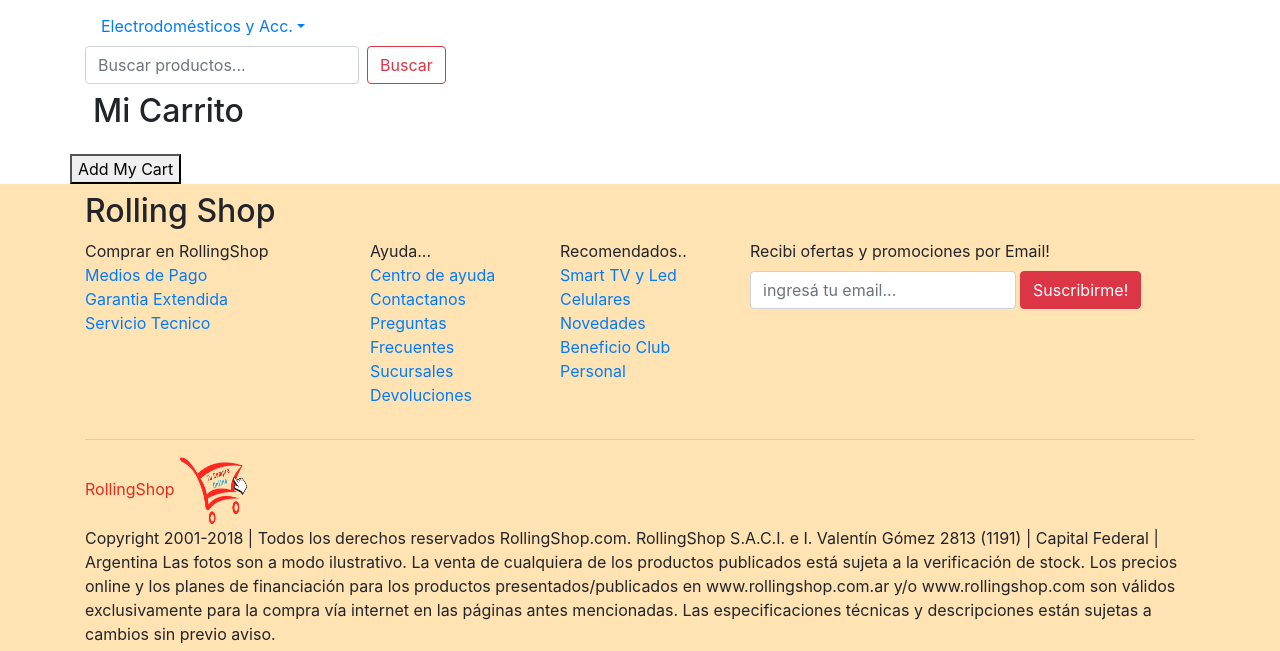
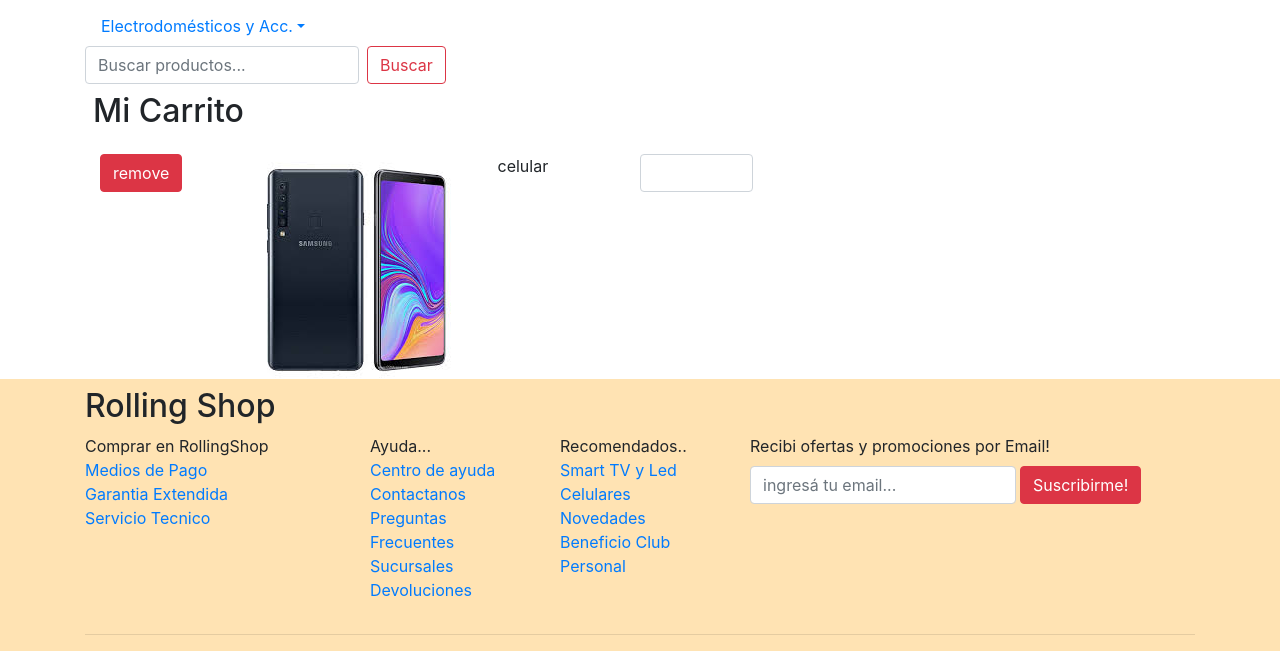
Before and after one commit to matias89/rc-shop-com-4, a website: page cart.html in a window 1280 px wide. Shown: the part 104-755 px from the top of the page. Drawn offline with nearby package versions, Linux system fonts and the light colour scheme.

Commit message:
se creo vista

```diff
--- a/cart.html
+++ b/cart.html
@@ -71,20 +71,20 @@
 
 <section id="cart_button">
 
-    <header class="container p-2 mb-2">
+    <div class="container p-2 mb-2">
             <h2>Mi Carrito</h2>
-    </header>
-    <div id="Products-Render">
-        <div class="row">
-            <button onclick="renderShop();">Add My Cart</button>
-           <!--  <div class="col">foto</div>
+    </div>
+    <div id="Products-Render" class="container">
+        <!-- <div class="row">
+             <button onclick="" >Add My Cart</button>
+            <div class="col">foto</div>
             <div class="col">descripcion</div>
             <div class="col">boton quitar</div>
             <div class="col">cantidad</div>
             <div class="col">boton agregar</div>
             <div class="col">precio</div>
-            <div class="col">eliminar</div> -->
-        </div>
+            <div class="col">eliminar</div>
+        </div> -->
     </div>
 
 </section>
--- a/js/view.js
+++ b/js/view.js
@@ -310,15 +310,45 @@
             noProdView();
         }
     }
+    const viewCart = () => {
+        const productsRender = document.getElementById('Products-Render');
+        const rowProd = createElement('div', false, 'row', false, false) ;
+        const colProd1 = createElement('div',false, 'col');
+        const colProd2 = createElement('div',false, 'col');
+        const colProd3 = createElement('div',false, 'col');
+        const colProd4 = createElement('div',false, 'col');
+        const colProd5 = createElement('div',false, 'col');
+        const colProd6 = createElement('div',false, 'col');
+        const colProd7 = createElement('div',false, 'col');
+        const btnCart = createElement('button',false,'btn btn-danger','remove')
+        const imgProd = createElement('img',false,'w-10 h-10',false,false,false,'./images/cel55.jpg');
+        const textProd= createElement('p',false,false,'celular',false);
+        const inputProd= createElement('input',false,'form-control',false);
+        colProd4.appendChild(inputProd);
+        colProd3.appendChild(textProd);
+        colProd1.appendChild(btnCart);
+        rowProd.appendChild(colProd1);
+        colProd2.appendChild(imgProd);
+        rowProd.appendChild(colProd2);
+        rowProd.appendChild(colProd3);
+        rowProd.appendChild(colProd4);
+        rowProd.appendChild(colProd5);
+        rowProd.appendChild(colProd6);
+        rowProd.appendChild(colProd7);
+
+        productsRender.appendChild(rowProd);
+    }
     return {
          prodView,
          runSpinner,
          goPage,
          productDetail,
-         renderShop
+         renderShop,
+         viewCart
     }
 
 })(shop);
 
 //view.productDetail();
 // view.renderShop();
+view.viewCart();
```
